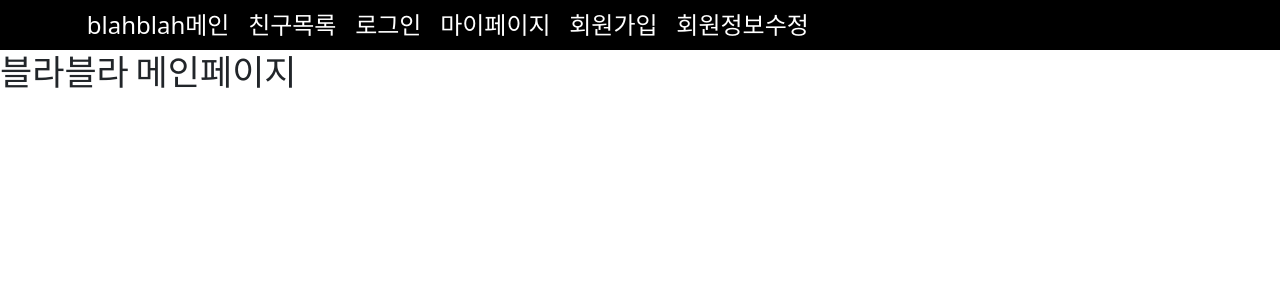
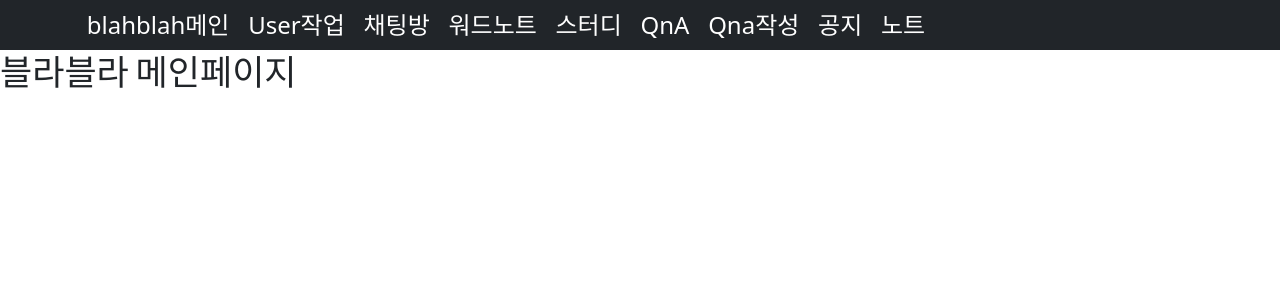
Before and after one commit to damwon/BlahBlah, a Next.js app in the folder FE/blahblah/: page / in a window 1280 px wide. Shown: the top 300 px of the page. Built offline with nearby package versions, Linux system fonts and the light colour scheme.

Commit message:
[S06P31C203-68] feat:frontNav

```diff
--- a/FE/blahblah/component/Navbar.js
+++ b/FE/blahblah/component/Navbar.js
@@ -6,27 +6,36 @@ export default function userNav() {
   return (
     <>
     {/* 테스트 */}
-    <Navbar bg="black" variant="dark">
+    <Navbar bg="dark" variant="dark">
     <Container>
     <Link href="/">
  <a className="navmenu">&nbsp;blahblah메인 &nbsp;</a>
   </Link>
     {/* <Navbar.Brand href="/user">user처음페이지</Navbar.Brand> */}
     <Nav className="me-auto">
-    <Link href="/user/friends">
- <a className="navmenu">&nbsp;친구목록 &nbsp;</a>
+    <Link href="/user">
+ <a className="navmenu">&nbsp;User작업 &nbsp;</a>
   </Link>
-  <Link href="/user/login">
- <a className="navmenu">&nbsp;로그인 &nbsp;</a>
+  <Link href="/chat">
+ <a className="navmenu">&nbsp;채팅방 &nbsp;</a>
   </Link>
-  <Link href="/user/mypage">
- <a className="navmenu">&nbsp;마이페이지 &nbsp;</a>
+  <Link href="/wordnote">
+ <a className="navmenu">&nbsp;워드노트 &nbsp;</a>
   </Link>
-  <Link href="/user/signup">
- <a className="navmenu">&nbsp;회원가입 &nbsp;</a>
+  <Link href="/study">
+ <a className="navmenu">&nbsp;스터디 &nbsp;</a>
   </Link>
-  <Link href="/user/updatecheck">
- <a className="navmenu">&nbsp;회원정보수정 &nbsp;</a>
+  <Link href="/qna">
+ <a className="navmenu">&nbsp;QnA &nbsp;</a>
+  </Link>
+  <Link href="/qna/write">
+ <a className="navmenu">&nbsp;Qna작성 &nbsp;</a>
+  </Link>
+  <Link href="/notice">
+ <a className="navmenu">&nbsp;공지 &nbsp;</a>
+  </Link>
+  <Link href="/note">
+ <a className="navmenu">&nbsp;노트 &nbsp;</a>
   </Link>
     </Nav>
     </Container>
```
